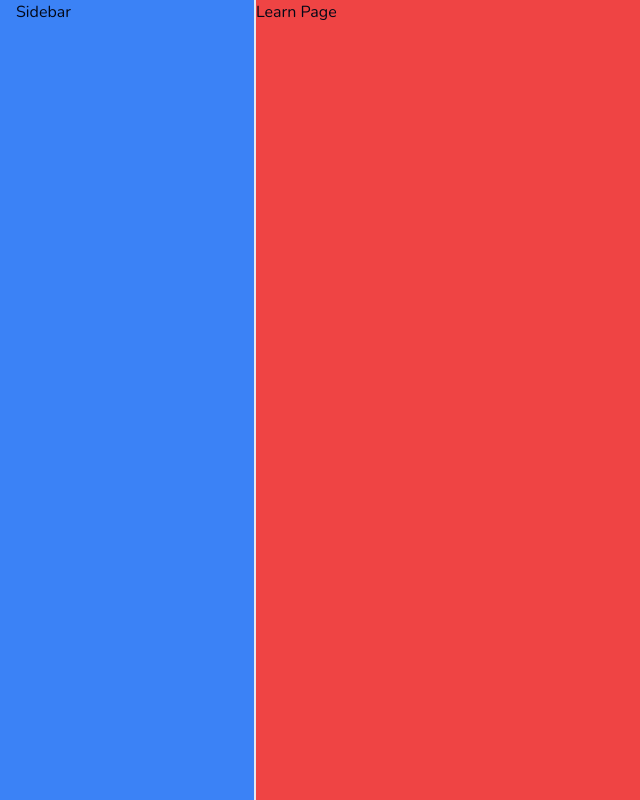
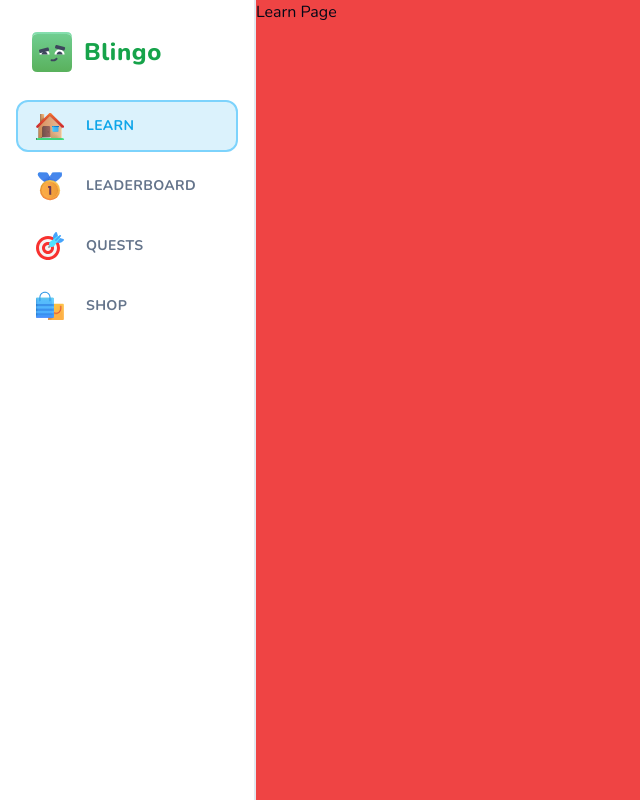
Before and after one commit to The-Naveen-Chandra/Blingo, a Next.js app: page /learn in a window 1280 px wide. Shown: the whole page, without its empty margins (0-640 px from the left). Built offline with nearby package versions, Linux system fonts and the light colour scheme.

Commit message:
Dev: sidebar and sidebar item component

```diff
--- /dev/null
+++ b/components/sidebar-item.tsx
@@ -0,0 +1,37 @@
+"use client";
+
+import Link from "next/link";
+import Image from "next/image";
+import { usePathname } from "next/navigation";
+
+import { Button } from "@/components/ui/button";
+
+type Props = {
+  label: string;
+  iconSrc: string;
+  href: string;
+};
+
+export const SidebarItem = ({ label, iconSrc, href }: Props) => {
+  const pathname = usePathname();
+  const active = pathname === href;
+
+  return (
+    <Button
+      variant={active ? "sidebarOutline" : "sidebar"}
+      className="justify-start h-[52px]"
+      asChild
+    >
+      <Link href={href}>
+        <Image
+          src={iconSrc}
+          alt={label}
+          className="mr-5"
+          height={32}
+          width={32}
+        />
+        {label}
+      </Link>
+    </Button>
+  );
+};
--- a/components/sidebar.tsx
+++ b/components/sidebar.tsx
@@ -1,4 +1,11 @@
+import Image from "next/image";
+import Link from "next/link";
+import { ClerkLoading, ClerkLoaded, UserButton } from "@clerk/nextjs";
+import { Loader } from "lucide-react";
+
 import { cn } from "@/lib/utils";
+
+import { SidebarItem } from "@/components/sidebar-item";
 
 type Props = {
   className?: string;
@@ -8,11 +15,38 @@
   return (
     <div
       className={cn(
-        "flex bg-blue-500 h-full lg:w-[256px] lg:fixed left-0 top-0 px-4 border-r-2 flex-col",
+        "flex  h-full lg:w-[256px] lg:fixed left-0 top-0 px-4 border-r-2 flex-col",
         className
       )}
     >
-      Sidebar
+      <Link href={"/learn"}>
+        <div className="pt-8 pl-4 pb-7 flex items-center gap-x-3">
+          <Image src={"/mascot.svg"} height={40} width={40} alt="Mascot Logo" />
+          <h1 className="text-2xl font-extrabold text-green-600 tracking-wide">
+            Blingo
+          </h1>
+        </div>
+      </Link>
+
+      <div className="flex flex-col gap-y-2 flex-1">
+        <SidebarItem label="Learn" href="/learn" iconSrc="/learn.svg" />
+        <SidebarItem
+          label="Leaderboard"
+          href="/leaderboard"
+          iconSrc="/leaderboard.svg"
+        />
+        <SidebarItem label="Quests" href="/quests" iconSrc="/quests.svg" />
+        <SidebarItem label="Shop" href="/shop" iconSrc="/shop.svg" />
+      </div>
+      <div className="p-4">
+        <ClerkLoading>
+          <Loader className="h-5 w-5 text-muted-foreground animate-spin" />
+        </ClerkLoading>
+
+        <ClerkLoaded>
+          <UserButton afterSignOutUrl="/" />
+        </ClerkLoaded>
+      </div>
     </div>
   );
 };
```
